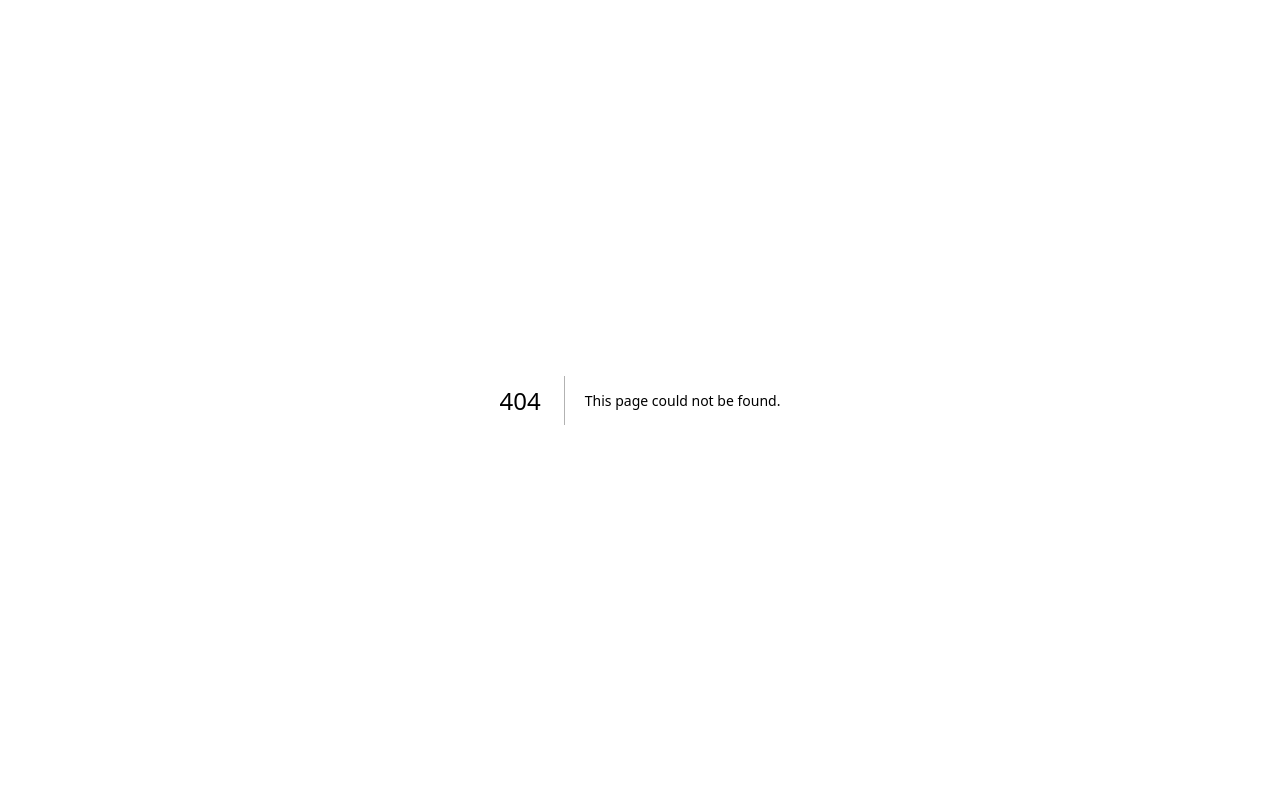
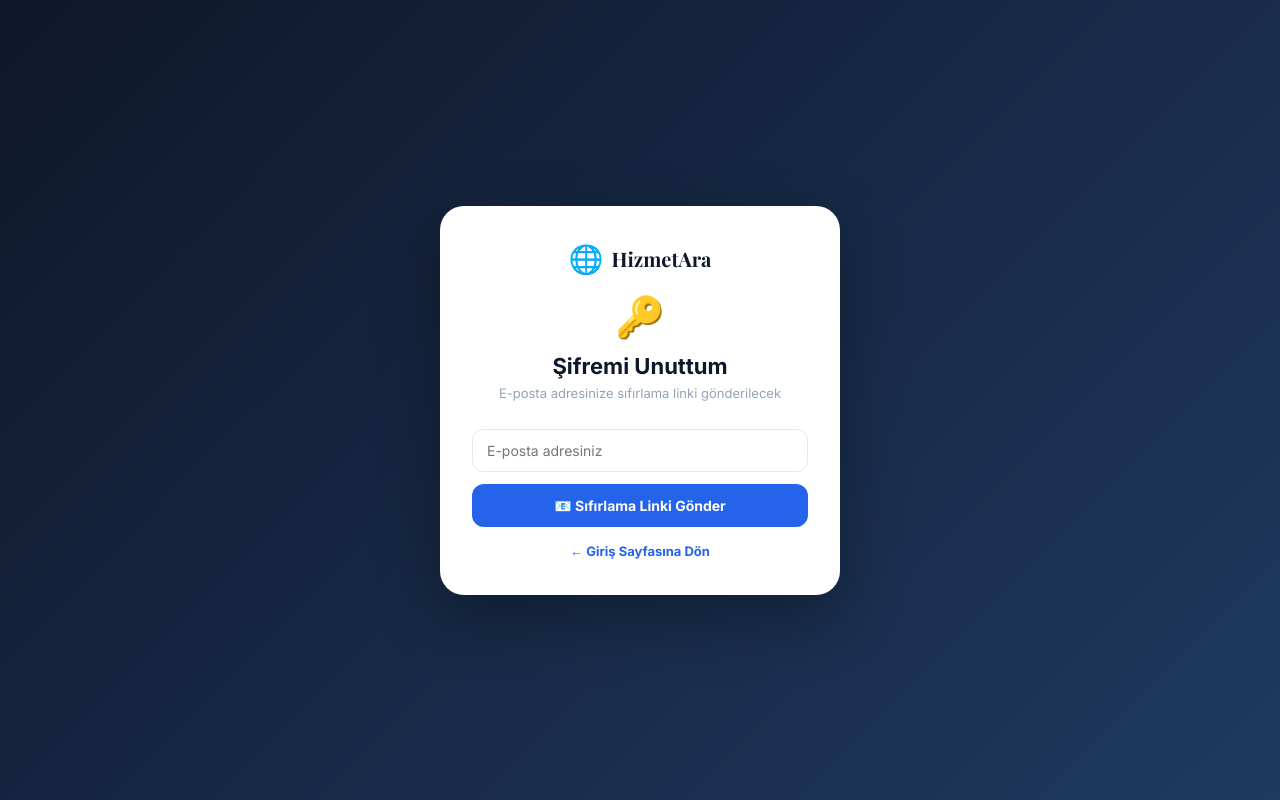
Before and after one commit to nefesercan-sys/Yes-sir, a Next.js app: page /sifremi-unuttum in a window 1280 px wide. Before the commit this address had no page. Built offline with nearby package versions, Linux system fonts and the light colour scheme.

Commit message:
Create page.tsx

```diff
--- /dev/null
+++ b/app/sifremi-unuttum/page.tsx
@@ -0,0 +1,70 @@
+'use client';
+import { useState } from 'react';
+import { useRouter } from 'next/navigation';
+
+export default function SifremiUnuttumPage() {
+  const router = useRouter();
+  const [email, setEmail] = useState('');
+  const [yukleniyor, setYukleniyor] = useState(false);
+  const [sonuc, setSonuc] = useState('');
+  const [hata, setHata] = useState('');
+
+  const gonder = async () => {
+    if (!email) { setHata('E-posta adresi zorunludur.'); return; }
+    setYukleniyor(true); setHata(''); setSonuc('');
+    try {
+      const res = await fetch('/api/sifremi-unuttum', {
+        method: 'POST',
+        headers: { 'Content-Type': 'application/json' },
+        body: JSON.stringify({ email }),
+      });
+      const d = await res.json();
+      if (res.ok) setSonuc('✅ Şifre sıfırlama linki e-posta adresinize gönderildi. Spam klasörünü de kontrol edin.');
+      else setHata(d.error || 'Bir hata oluştu.');
+    } catch { setHata('Bir hata oluştu.'); }
+    setYukleniyor(false);
+  };
+
+  return (
+    <div style={{ minHeight: '100vh', background: 'linear-gradient(135deg, #0f172a 0%, #1e3a5f 100%)', display: 'flex', alignItems: 'center', justifyContent: 'center', padding: '24px', fontFamily: 'Inter, sans-serif' }}>
+      <style>{`@import url('https://fonts.googleapis.com/css2?family=Inter:wght@400;500;600;700;800&family=Playfair+Display:wght@700&display=swap');`}</style>
+      <div style={{ background: 'white', borderRadius: '24px', padding: '36px 32px', width: '100%', maxWidth: '400px', boxShadow: '0 24px 64px rgba(0,0,0,0.3)' }}>
+        <div style={{ textAlign: 'center', marginBottom: '28px' }}>
+          <div onClick={() => router.push('/')} style={{ cursor: 'pointer', display: 'inline-flex', alignItems: 'center', gap: '8px', marginBottom: '16px' }}>
+            <span style={{ fontSize: '28px' }}>🌐</span>
+            <span style={{ fontSize: '20px', fontWeight: '800', fontFamily: 'Playfair Display, serif', color: '#0f172a' }}>HizmetAra</span>
+          </div>
+          <div style={{ fontSize: '40px', marginBottom: '12px' }}>🔑</div>
+          <h1 style={{ fontSize: '22px', fontWeight: '700', color: '#0f172a', marginBottom: '6px' }}>Şifremi Unuttum</h1>
+          <p style={{ fontSize: '13px', color: '#94a3b8' }}>E-posta adresinize sıfırlama linki gönderilecek</p>
+        </div>
+
+        {sonuc ? (
+          <div style={{ padding: '16px', borderRadius: '12px', background: '#f0fdf4', border: '1.5px solid #bbf7d0', color: '#059669', fontSize: '13px', lineHeight: '1.6', marginBottom: '20px' }}>
+            {sonuc}
+          </div>
+        ) : (
+          <>
+            <input
+              type="email"
+              placeholder="E-posta adresiniz"
+              value={email}
+              onChange={e => setEmail(e.target.value)}
+              onKeyDown={e => e.key === 'Enter' && gonder()}
+              style={{ width: '100%', padding: '12px 14px', borderRadius: '11px', border: '1.5px solid #e2e8f0', fontSize: '14px', fontFamily: 'inherit', outline: 'none', color: '#0f172a', marginBottom: '12px' }}
+            />
+            {hata && <div style={{ padding: '10px 14px', borderRadius: '10px', background: '#fef2f2', border: '1px solid #fecaca', color: '#dc2626', fontSize: '13px', marginBottom: '12px' }}>{hata}</div>}
+            <button onClick={gonder} disabled={yukleniyor}
+              style={{ width: '100%', padding: '13px', borderRadius: '12px', background: yukleniyor ? '#94a3b8' : '#2563eb', border: 'none', color: 'white', fontFamily: 'inherit', fontSize: '14px', fontWeight: '700', cursor: yukleniyor ? 'not-allowed' : 'pointer', marginBottom: '16px' }}>
+              {yukleniyor ? 'Gönderiliyor...' : '📧 Sıfırlama Linki Gönder'}
+            </button>
+          </>
+        )}
+
+        <div style={{ textAlign: 'center', fontSize: '13px', color: '#64748b' }}>
+          <span onClick={() => router.push('/giris')} style={{ color: '#2563eb', fontWeight: '700', cursor: 'pointer' }}>← Giriş Sayfasına Dön</span>
+        </div>
+      </div>
+    </div>
+  );
+}
```
